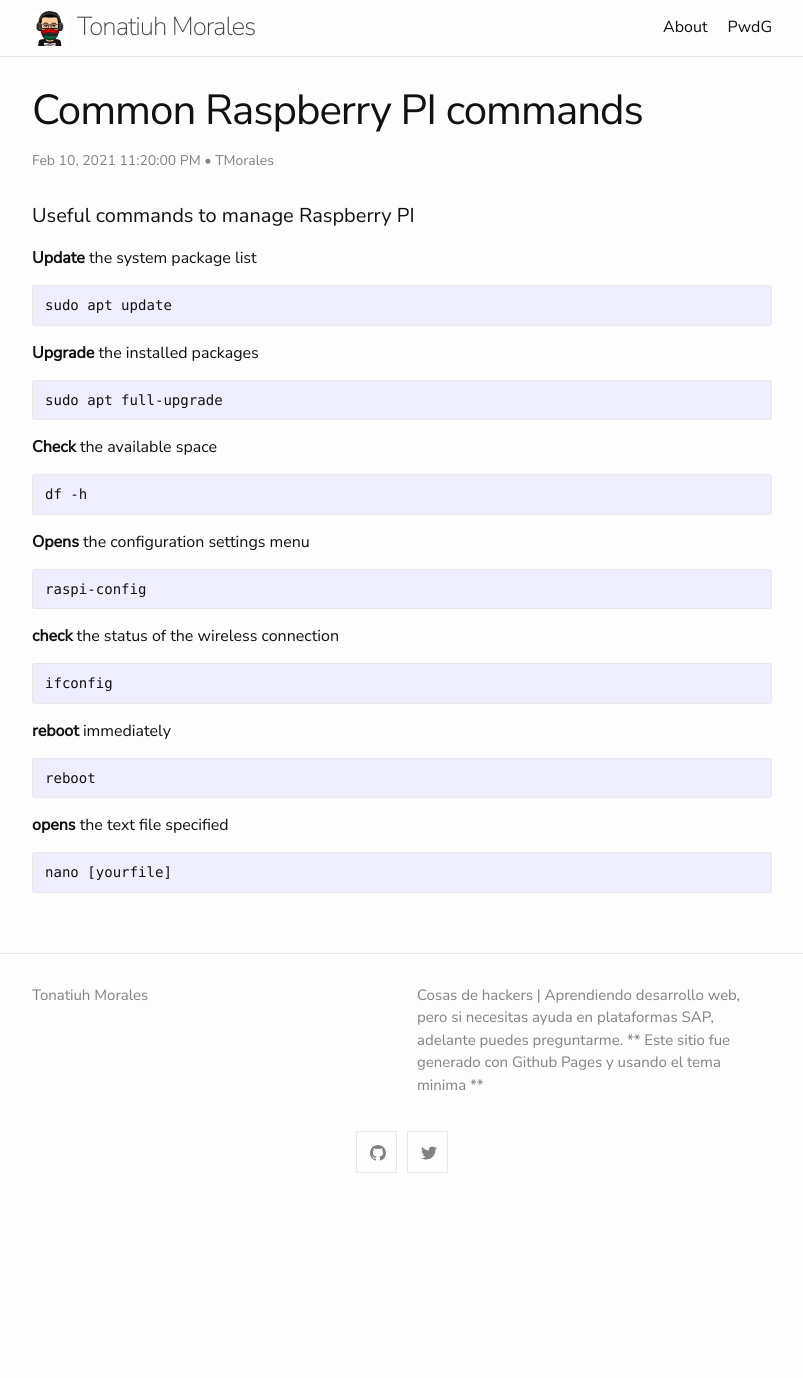
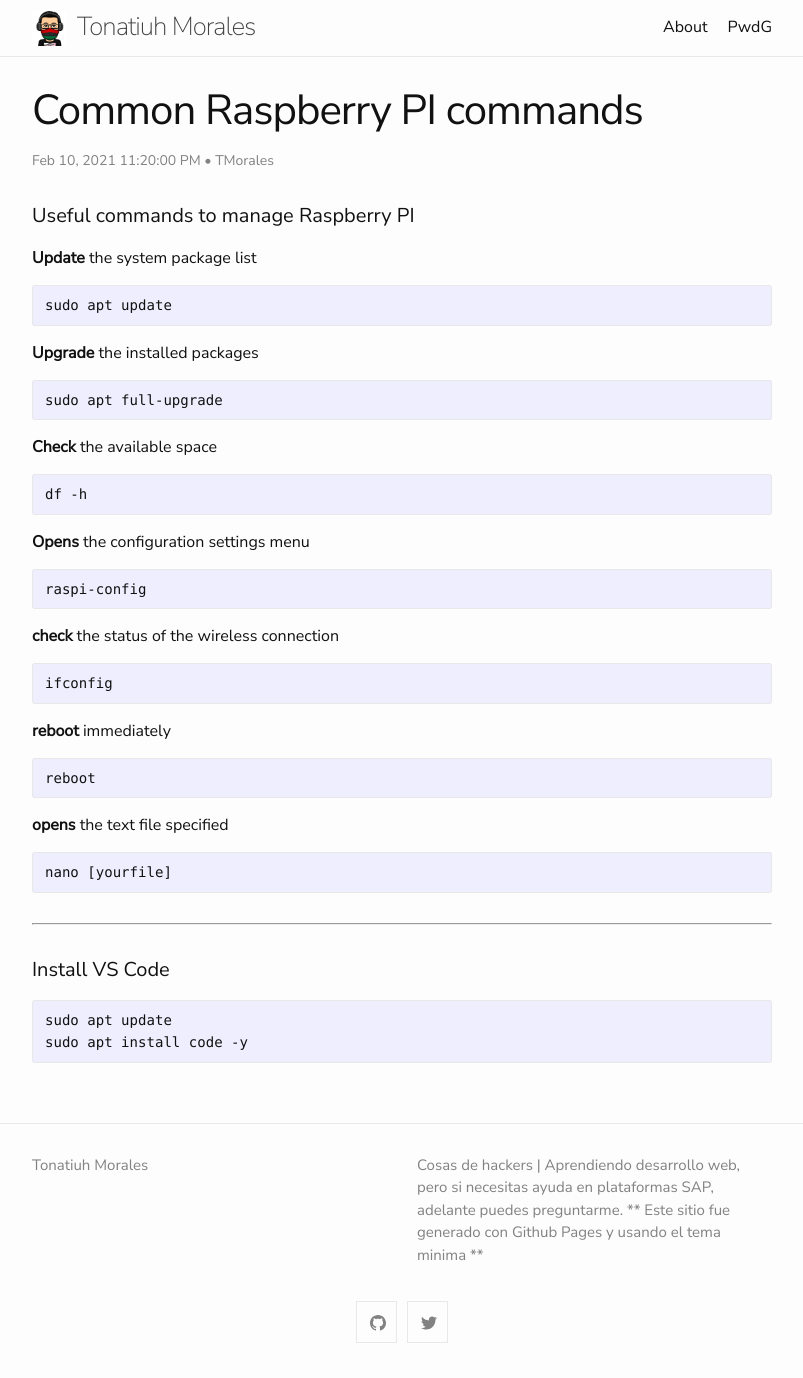
Before and after one commit to blackc0mb/blackc0mb.github.io, a Jekyll site: the page built from _posts/2021-02-07-picommands.md, in a window 1280 px wide. Shown: the whole page, without its empty margins (238-1041 px from the left). Built offline with Jekyll 4.4.1, drawn with Linux system fonts in a browser that asks for light colours; before the commit the page ends 1208 px from its top, so only the background shows below that.

Commit message:
Update 2021-02-07-picommands.md

````diff
--- a/_posts/2021-02-07-picommands.md
+++ b/_posts/2021-02-07-picommands.md
@@ -37,3 +37,9 @@
 ```
 nano [yourfile]
 ```
+---
+#### Install VS Code
+```
+sudo apt update
+sudo apt install code -y
+```
````
